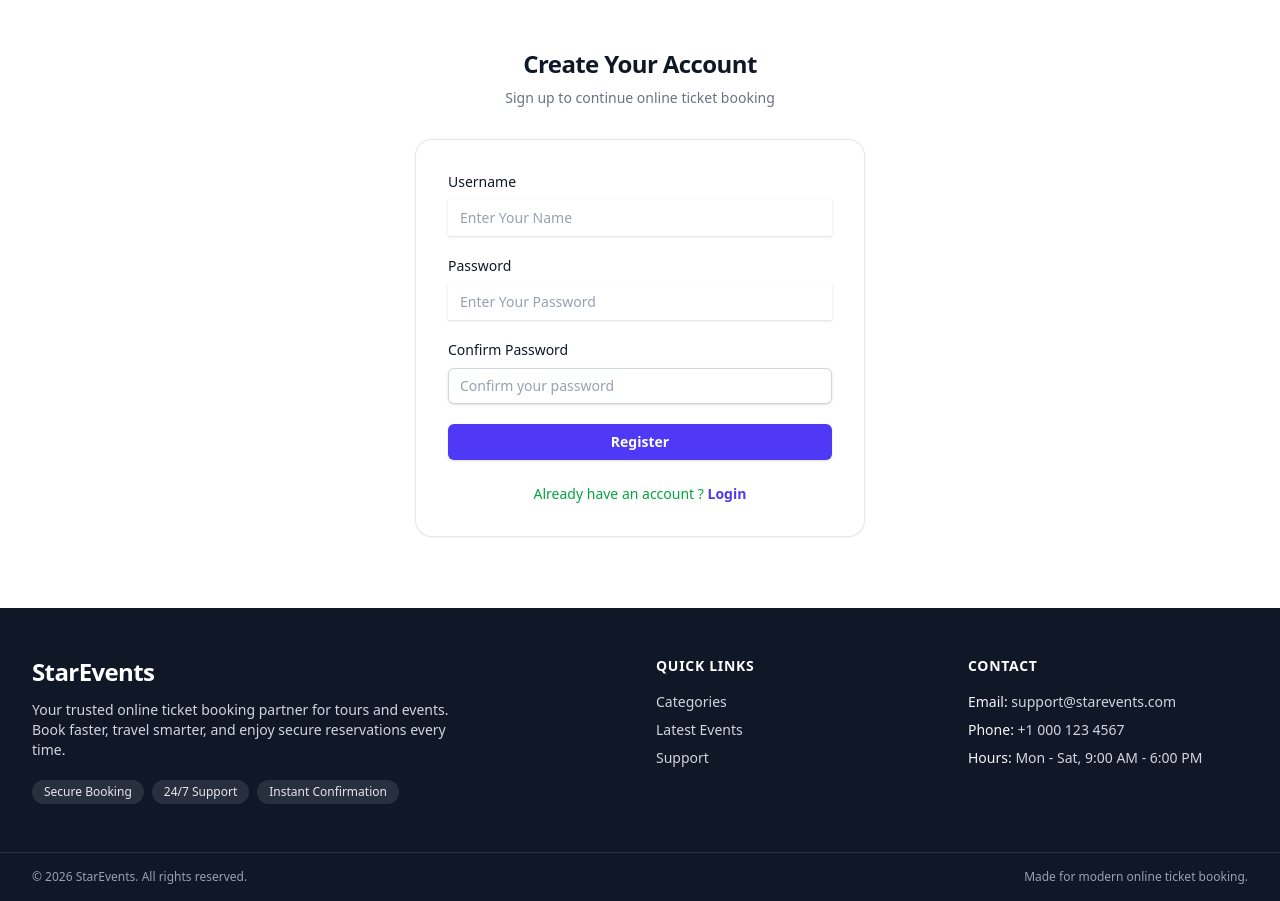
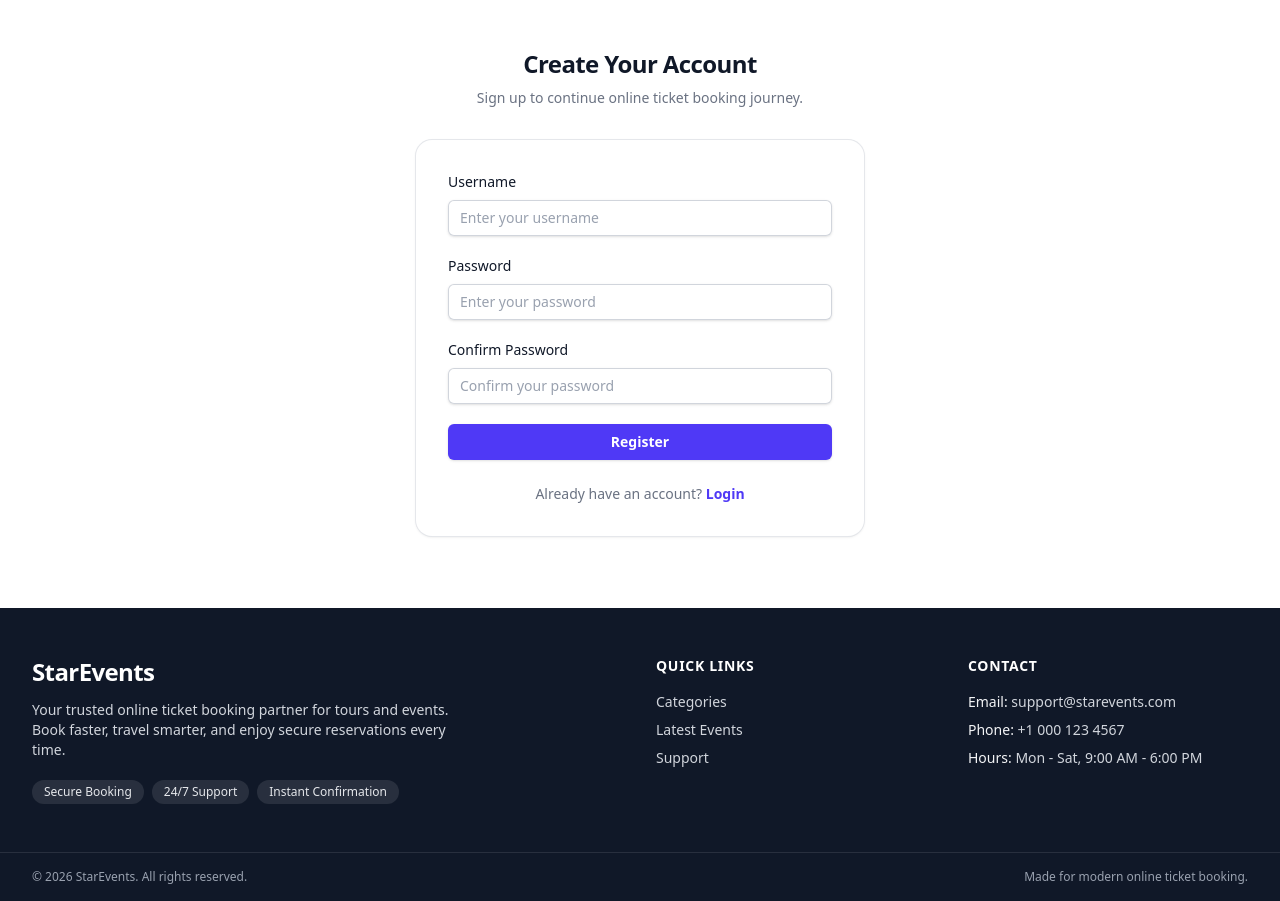
Before and after one commit to Lprabodha/django-ticket-booking-batch01, a Django app: page /accounts/register/ in a window 1280 px wide. Shown: the part 69-970 px from the top of the page. Run offline with Django 5.2, Linux system fonts and the light colour scheme; style sheets or scripts are compiled from the project's sources; some libraries are stand-ins or nearby versions.

Commit message:
Refactor dashboard, login, and register templates: Improve layout and fix formatting issues

```diff
--- a/accounts/templates/accounts/register.html
+++ b/accounts/templates/accounts/register.html
@@ -1,55 +1,61 @@
 {% extends "base.html" %}
 
-{% block title %} Register Page {% endblock%}
+{% block title %} Login Page {% endblock%}
 
 {% block content %}
 
 <div class="flex min-h-full flex-col justify-center px-6 py-12 lg:px-8">
 
         <div class="sm:mx-auto sm:w-full sm:max-w-md">
-        <h2 class="text-center text-2xl font-bold tracking-tight text-gray-900"> Create Your Account</h2>
-        <p class="mt-2 text-center text-sm text-gray-500"> Sign up to continue online ticket booking</p>
+            <h2 class="text-center text-2xl font-bold tracking-tight text-gray-900">
+                Create Your Account
+            </h2>
+            <p class="mt-2 text-center text-sm text-gray-500">
+                Sign up to continue online ticket booking journey.
+            </p>
         </div>
 
         <div class="mt-8 sm:mx-auto sm:w-full sm:max-w-md">
             <div class="rounded-2xl bg-white p-6 shadow-sm ring-1 ring-gray-200 sm:p-8">
 
+                <!-- Global Form Errors -->
                 {% if form.non_field_errors %}
-            <div class="mb-4  rounded-md border border-red-200 bg-red-50 p-3 text-sm text-red-700">
-                {{form.non_field_errors | striptags}}
+                <div class="mb-4 rounded-md border border-red-200 bg-red-50 p-3 text-sm text-red-700">
+                    {{ form.non_field_errors|striptags }}
                 </div>
                 {% endif %}
 
                 <form method="POST" class="space-y-5">
                     {% csrf_token %}
 
+                    <!-- Username -->
                     <div>
-                    <label for="id_user_name" class="block text-sm font-medium text-gray-900 ">
-                        {{form.username.label}}
+                        <label for="id_username" class="block text-sm font-medium text-gray-900">
+                            {{ form.username.label }}
                         </label>
-
                         <div class="mt-2">
-                        <input type="text" name="username" required autocomplete="username" placeholder="Enter Your Name" value="{{form.username.value| default_if_none:'' }}" class="block  w-full rouned-md border-0 px-3 py-2 text-gray-900 shadow-sm ring-inset ring-gray-300 placeholder:text-gray-400 focus:ring-2 focus:ring-inset focus:ring-indigo-600 sm:text-sm">
-
+                            <input type="text" name="username" id="id_username" required
+                                autocomplete="username" placeholder="Enter your username"
+                                value="{{ form.username.value|default_if_none:'' }}"
+                                class="block w-full rounded-md border-0 px-3 py-2 text-gray-900 shadow-sm ring-1 ring-inset ring-gray-300 placeholder:text-gray-400 focus:ring-2 focus:ring-inset focus:ring-indigo-600 sm:text-sm">
                         </div>
                         {% if form.username.errors %}
                         <p class="mt-1 text-sm text-red-600">
                             {{ form.username.errors|striptags }}
                         </p>
                         {% endif %}
-
                     </div>
 
+                    <!-- Password -->
                     <div>
-
                         <label for="id_password" class="block text-sm font-medium text-gray-900">
-                        {{form.password.label}}
+                            {{ form.password.label }}
                         </label>
-
                         <div class="mt-2">
-                        <input type="password" name="password" required autocomplete="new-password" placeholder="Enter Your Password"  class="block  w-full rouned-md border-0 px-3 py-2 text-gray-900 shadow-sm ring-inset ring-gray-300 placeholder:text-gray-400 focus:ring-2 focus:ring-inset focus:ring-indigo-600 sm:text-sm">
+                            <input type="password" name="password" id="id_password" required
+                                autocomplete="new-password" placeholder="Enter your password"
+                                class="block w-full rounded-md border-0 px-3 py-2 text-gray-900 shadow-sm ring-1 ring-inset ring-gray-300 placeholder:text-gray-400 focus:ring-2 focus:ring-inset focus:ring-indigo-600 sm:text-sm">
                         </div>
-
                         {% if form.password.errors %}
                         <p class="mt-1 text-sm text-red-600">
                             {{ form.password.errors|striptags }}
@@ -57,40 +63,40 @@
                         {% endif %}
                     </div>
 
+                    <!-- Confirm Password -->
                     <div>
-
                         <label for="id_password_confirm" class="block text-sm font-medium text-gray-900">
-                        {{form.password_confirm.label}}
+                            {{ form.password_confirm.label }}
                         </label>
-
                         <div class="mt-2">
                             <input type="password" name="password_confirm" id="id_password_confirm" required
                                 autocomplete="new-password" placeholder="Confirm your password"
                                 class="block w-full rounded-md border-0 px-3 py-2 text-gray-900 shadow-sm ring-1 ring-inset ring-gray-300 placeholder:text-gray-400 focus:ring-2 focus:ring-inset focus:ring-indigo-600 sm:text-sm">
                         </div>
-
                         {% if form.password_confirm.errors %}
                         <p class="mt-1 text-sm text-red-600">
                             {{ form.password_confirm.errors|striptags }}
                         </p>
-                    {% endif%}
+                        {% endif %}
                     </div>
 
-                <button type="submit" class="flex w-full justify-center rounded-md bg-indigo-600 px-3 py-2 text-sm font-semibold text-white shadow-sm hover:bg-indigo-500 focus-visible:outline-2 focus-visible:outline-offset-2 focus-visible:outline-indigo-600">
+                    <!-- Submit Button -->
+                    <button type="submit" class="flex w-full justify-center rounded-md bg-indigo-600 px-3 py-2 text-sm font-semibold text-white shadow-sm
+                     hover:bg-indigo-500 focus-visible:outline-2 focus-visible:outline-offset-2 focus-visible:outline-indigo-600">
                         Register
                     </button>
 
                 </form>
 
-            <p class="mt-6 text-center text-sm text-green-600">
-                Already have an account ?
-                <a href="{% url 'login' %}" class="font-semibold text-indigo-600 hover:text-indigo-500">Login</a>
+                <p class="mt-6 text-center text-sm text-gray-500">
+                    Already have an account?
+                    <a href="{% url 'login' %}" class="font-semibold text-indigo-600 hover:text-indigo-500">
+                        Login
+                    </a>
                 </p>
-
             </div>
 
         </div>
-
     </div>
 
 {% endblock %}
```
Also changed, not shown: accounts/templates/accounts/dashboard.html (+9 -1 lines), accounts/templates/accounts/login.html (+6 -13 lines). Lines whose indentation alone changed are shown as unchanged.
